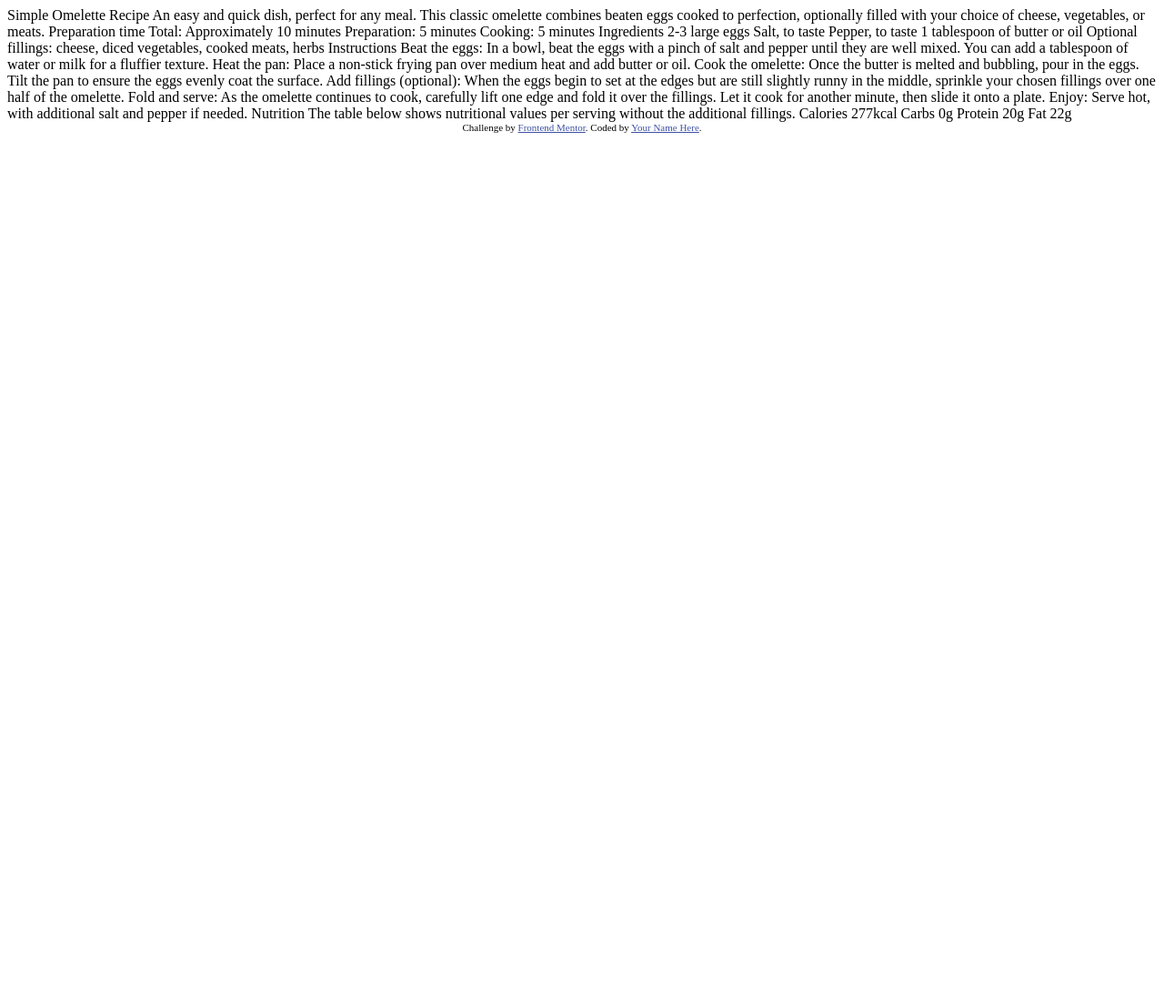
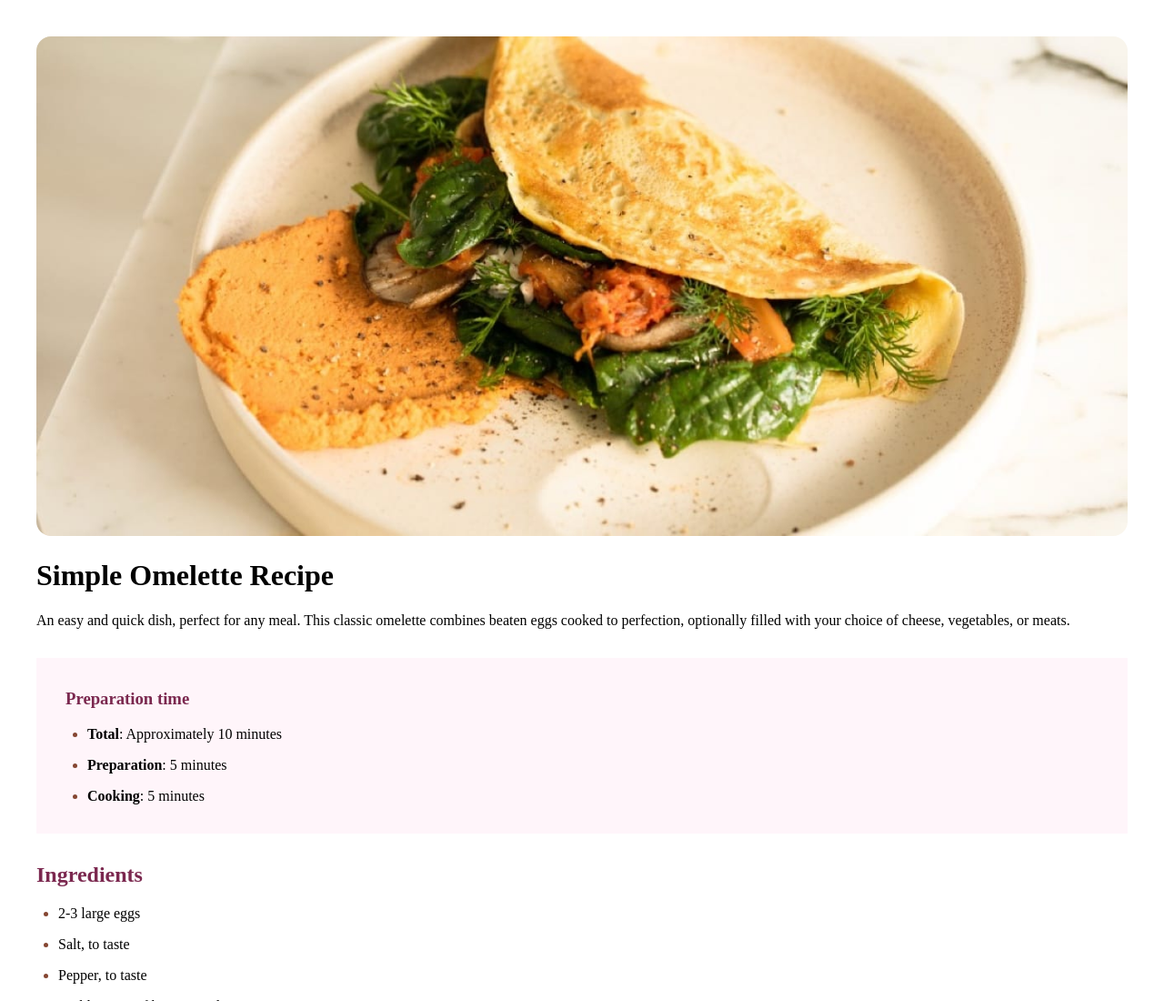
Before and after one commit to Arcloan/Recipe-page, a plain HTML site: page index.html in a window 1280 px wide. Shown: the top 1100 px of the page at 91% size. Before the commit the page ends 800 px from the top, so only its background shows below. Drawn offline with Linux system fonts and the light colour scheme.

Commit message:
first commit

```diff
--- a/index.html
+++ b/index.html
@@ -3,7 +3,7 @@
 <head>
   <meta charset="UTF-8">
   <meta name="viewport" content="width=device-width, initial-scale=1.0"> <!-- displays site properly based on user's device -->
-
+  <link rel="stylesheet" href="styles.css">
   <link rel="icon" type="image/png" sizes="32x32" href="./assets/images/favicon-32x32.png">
 
   <title>Frontend Mentor | Recipe page</title>
@@ -15,63 +15,71 @@
   </style>
 </head>
 <body>
+  <main>
+  <div class="container">
+  <img src="assets/images/image-omelette.jpeg" alt="A beatiful Omelette">
+  <h1>Simple Omelette Recipe</h1>
 
-  Simple Omelette Recipe
+  <p>An easy and quick dish, perfect for any meal. This classic omelette combines beaten eggs cooked
+  to perfection, optionally filled with your choice of cheese, vegetables, or meats.
+  </p>
+  <div class="preparation">
+  <h3>Preparation time</h3>
+  <ul>
+    <li><span class="step">Total</span>: Approximately 10 minutes</li>
+    <li><span class="step">Preparation</span>: 5 minutes</li>
+    <li><span class="step">Cooking</span>: 5 minutes</li>
+  </ul>
+  </div>
 
-  An easy and quick dish, perfect for any meal. This classic omelette combines beaten eggs cooked
-  to perfection, optionally filled with your choice of cheese, vegetables, or meats.
+  <h2>Ingredients</h2>
 
-  Preparation time
+  <ul class="outside">
+    <li>2-3 large eggs</li>
+    <li>Salt, to taste</li>
+    <li>Pepper, to taste</li>
+    <li>1 tablespoon of butter or oil</li>
+    <li>Optional fillings: cheese, diced vegetables, cooked meats, herbs</li>
+  </ul>
+  <hr />
 
-  Total: Approximately 10 minutes
-  Preparation: 5 minutes
-  Cooking: 5 minutes
+  <h2>Instructions</h2>
+  <ol class="outside">
+  <li><span class="step">Beat the eggs</span>: In a bowl, beat the eggs with a pinch of salt and pepper until they are well mixed.
+  You can add a tablespoon of water or milk for a fluffier texture.</li>
 
-  Ingredients
+  <li><span class="step">Heat the pan</span>: Place a non-stick frying pan over medium heat and add butter or oil.</li>
 
-  2-3 large eggs
-  Salt, to taste
-  Pepper, to taste
-  1 tablespoon of butter or oil
-  Optional fillings: cheese, diced vegetables, cooked meats, herbs
+  <li><span class="step">Cook the omelette</span>: Once the butter is melted and bubbling, pour in the eggs. Tilt the pan to ensure
+  the eggs evenly coat the surface.</li>
 
-  Instructions
+  <li><span class="step">Add fillings (optional)</span>: When the eggs begin to set at the edges but are still slightly runny in the
+  middle, sprinkle your chosen fillings over one half of the omelette.</li>
 
-  Beat the eggs: In a bowl, beat the eggs with a pinch of salt and pepper until they are well mixed.
-  You can add a tablespoon of water or milk for a fluffier texture.
+  <li><span class="step">Fold and serve</span>: As the omelette continues to cook, carefully lift one edge and fold it over the
+  fillings. Let it cook for another minute, then slide it onto a plate.</li>
 
-  Heat the pan: Place a non-stick frying pan over medium heat and add butter or oil.
+  <li><span class="step">Enjoy</span>: Serve hot, with additional salt and pepper if needed.</li>
+  </ol>
 
-  Cook the omelette: Once the butter is melted and bubbling, pour in the eggs. Tilt the pan to ensure
-  the eggs evenly coat the surface.
+  <hr />
+  <h2>Nutrition</h2>
 
-  Add fillings (optional): When the eggs begin to set at the edges but are still slightly runny in the
-  middle, sprinkle your chosen fillings over one half of the omelette.
+  <p>The table below shows nutritional values per serving without the additional fillings.</p>
 
-  Fold and serve: As the omelette continues to cook, carefully lift one edge and fold it over the
-  fillings. Let it cook for another minute, then slide it onto a plate.
+  <ul class="two-column">
+  <li>Calories</li>
+  <li>Carbs</li>
+  <li>Protein</li>
+  <li>Fat</li>
 
-  Enjoy: Serve hot, with additional salt and pepper if needed.
+  <li class="nutmeg">277kcal</li>
+  <li class="nutmeg">0g</li>
 
-  Nutrition
-
-  The table below shows nutritional values per serving without the additional fillings.
-
-  Calories
-  277kcal
-
-  Carbs
-  0g
-
-  Protein
-  20g
-
-  Fat
-  22g
-
-  <div class="attribution">
-    Challenge by <a href="https://www.frontendmentor.io?ref=challenge" target="_blank">Frontend Mentor</a>.
-    Coded by <a href="#">Your Name Here</a>.
+  <li class="nutmeg">20g</li>
+  <li class="nutmeg">22g</li>
+  </ul>
   </div>
+  </main>
 </body>
 </html>
--- /dev/null
+++ b/styles.css
@@ -0,0 +1,73 @@
+:root {
+    --nutmeg: hsl(14, 45%, 36%);
+    --dark-rabsperry: hsl(332, 51%, 32%);
+    --white: hsl(0, 0%, 100%);
+    --rose-white: hsl(330, 100%, 98%);
+    --eggshell: hsl(30, 54%, 90%);
+    --light-grey: hsl(30, 18%, 87%);
+    --wenge-brown: hsl(30, 10%, 34%);
+    --dark-carcoal: hsl(24, 5%, 18%);
+}
+
+* {
+    box-sizing: border-box;
+}
+
+body {
+    font-size: 16px;
+    display: flex;
+    align-items: center;
+    justify-content: center;
+    padding: 2em
+}
+
+img {
+    width: 100%;
+    border-radius: 1em;
+}
+
+.preparation {
+    padding-inline: 2em;
+    padding-block: 1em;
+    background-color: var(--rose-white);
+    margin-block: 2em;
+}
+
+li {
+    margin-block-end: 1em;
+    margin-inline-start: -1em;
+}
+
+h2, h3 {
+    color: var(--dark-rabsperry)
+}
+
+::marker {
+    color: var(--nutmeg);
+    font-weight: bold;
+}
+
+.step {
+    font-weight: bold;
+}
+
+.two-column {
+    column-count: 2;
+}
+
+.two-column li {
+    border-bottom: 1px solid hsla(0, 0%, 0%, 0.3);
+}
+
+.two-column li::marker {
+    content: "";
+}
+
+.nutmeg {
+    color: var(--nutmeg);
+    font-weight: bold;
+}
+
+hr {
+    opacity: 0.3;
+}
```
